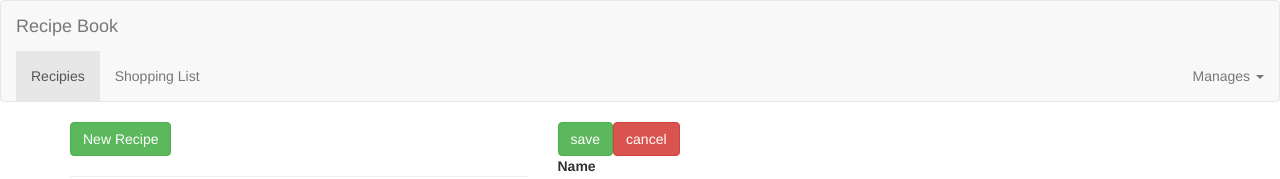
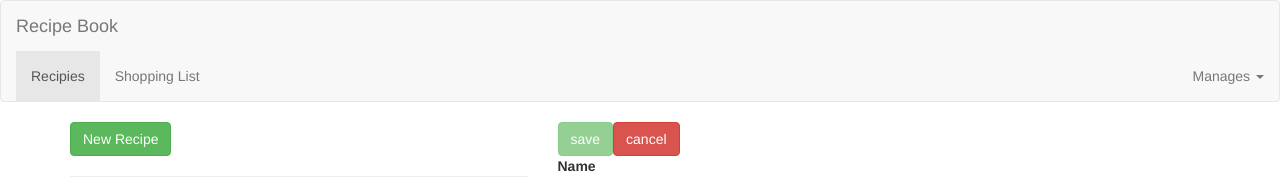
Before and after one commit to raj23manj/recipie-shopping, an Angular app: page /recipes/new in a window 1280 px wide. Shown: the top 179 px of the page. Built offline with nearby package versions, Linux system fonts and the light colour scheme.

Commit message:
Validating User Input

```diff
--- a/src/app/recipies/recipe-edit/recipe-edit.component.css
+++ b/src/app/recipies/recipe-edit/recipe-edit.component.css
@@ -0,0 +1,3 @@
+input.ng-invalid.ng-touched, textarea.ng-invalid.ng-touched{
+  border: 1px solid red;
+}
--- a/src/app/recipies/recipe-edit/recipe-edit.component.html
+++ b/src/app/recipies/recipe-edit/recipe-edit.component.html
@@ -3,8 +3,11 @@
     <form [formGroup]="recipeForm" (ngSubmit)="onSubmit()">
       <div class="row">
         <div class="col-xs-12">
-          <button class="btn btn-success" type="submit">save</button>
-          <button class="btn btn-danger" type="button">cancel</button>
+          <button class="btn btn-success"
+                  [disabled]="!recipeForm.valid"
+                  type="submit">save</button>
+          <button class="btn btn-danger"
+                  type="button">cancel</button>
         </div>
       </div>
 
--- a/src/app/recipies/recipe-edit/recipe-edit.component.ts
+++ b/src/app/recipies/recipe-edit/recipe-edit.component.ts
@@ -1,6 +1,6 @@
 import { Component, OnInit } from '@angular/core';
 import { ActivatedRoute, Params } from '@angular/router';
-import{ FormGroup, FormControl, FormArray } from '@angular/forms';
+import{ FormGroup, FormControl, FormArray, Validators } from '@angular/forms';
 import { RecipeService } from '../recipe.service';
 
 @Component({
@@ -42,8 +42,8 @@ export class RecipeEditComponent implements OnInit {
         for(let ingredient of recipe.ingredients){
           recipeIngredients.push(
             new FormGroup({
-              'name': new FormControl(ingredient.name),
-              'amount': new FormControl(ingredient.amount)
+              'name': new FormControl(ingredient.name, Validators.required),
+              'amount': new FormControl(ingredient.amount, [Validators.required, Validators.pattern(/^[1-9]+[0-9]*$/)])
             })
           );
         }
@@ -51,9 +51,9 @@ export class RecipeEditComponent implements OnInit {
     }
 
     this.recipeForm = new FormGroup({
-      'name': new FormControl(recipeName),
-      'imagePath': new FormControl(recipeImagePath),
-      'description': new FormControl(recipeDescription),
+      'name': new FormControl(recipeName, Validators.required),
+      'imagePath': new FormControl(recipeImagePath, Validators.required),
+      'description': new FormControl(recipeDescription, Validators.required),
       'ingredients': recipeIngredients
     });
   }
@@ -64,8 +64,8 @@ export class RecipeEditComponent implements OnInit {
 
   AddIngredients(){
     (<FormArray>this.recipeForm.get('ingredients')).push(new FormGroup({
-      'name': new FormControl(),
-      'amount': new FormControl()
+      'name': new FormControl(null, Validators.required),
+      'amount': new FormControl(null, [Validators.required, Validators.pattern(/^[1-9]+[0-9]*$/)])
     }));
   }
 
```
